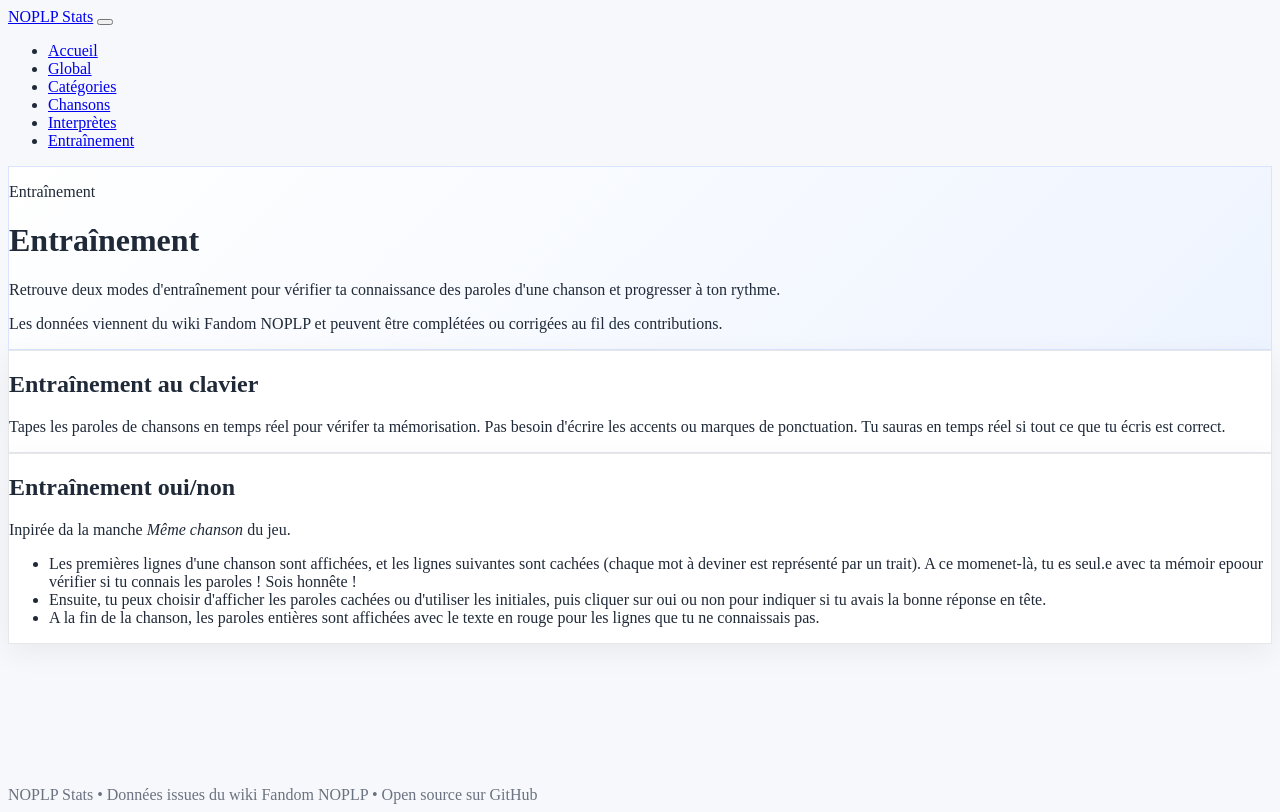
After one commit to MickaelFontes/noplp-stats, a Python web app: template pages/templates/training.html in a window 1280 px wide. The commit adds this page. Run offline with Jinja, Linux system fonts and the light colour scheme; the template is opened without the code that fills it, so the values that code supplies are empty.

Commit message:
feat(pages/training): :construction: add common trainning landing page

```diff
--- a/pages/templates/home.html
+++ b/pages/templates/home.html
@@ -7,7 +7,7 @@
     <div class="col-12 col-lg-10">
         <div class="hero-card rounded-4 p-4 p-lg-5">
             <p class="text-uppercase text-primary fw-semibold mb-2">NOPLP Stats</p>
-            <h1 class="display-6 fw-bold mb-3">Statistiques et révisions autour de N'oubliez pas les paroles</h1>
+            <h1 class="display-6 fw-bold mb-3">Statistiques et révisions autour de <i>N'oubliez pas les paroles</i></h1>
             <p class="lead mb-0">Le site présente des statistiques sur les chansons, les catégories et les interprètes du jeu, avec des outils pensés pour réviser efficacement et explorer les tendances du programme.</p>
         </div>
     </div>
--- /dev/null
+++ b/pages/templates/training.html
@@ -0,0 +1,54 @@
+{% extends "base.html" %}
+
+{% block title %}Entraînement - NOPLP stats - Statistiques N'oubliez pas les paroles{% endblock %}
+
+{% block content %}
+
+<div class="row justify-content-center g-4">
+    <div class="col-12 col-lg-10">
+        <div class="hero-card rounded-4 p-4 p-lg-5">
+            <p class="text-uppercase text-primary fw-semibold mb-2">Entraînement</p>
+            <h1 class="display-6 fw-bold mb-3">Entraînement</h1>
+            <p class="lead mb-0">Retrouve deux modes d'entraînement pour vérifier ta connaissance des paroles d'une
+                chanson et progresser à ton rythme.</p>
+            <p class="mb-0">Les données viennent du wiki Fandom NOPLP et peuvent être complétées ou corrigées au fil des
+                contributions.</p>
+        </div>
+    </div>
+
+    <div class="col-12 col-lg-10">
+        <a href="/training/type" class="card-link" style="text-decoration:none;color:inherit;display:block;">
+            <div class="section-card rounded-4 p-4 p-lg-5 mb-4">
+                <h2 class="h3 fw-semibold" hre>Entraînement au clavier</h2>
+                <p>Tapes les paroles de chansons en temps réel pour vérifer ta mémorisation. Pas besoin d'écrire les
+                    accents
+                    ou marques de ponctuation. Tu sauras en temps réel si tout ce que tu écris est correct.</p>
+            </div>
+        </a>
+    </div>
+</div>
+<div class="row justify-content-center g-4">
+    <div class="col-12 col-lg-10">
+        <a href="/training/yes_no" class="card-link" style="text-decoration:none;color:inherit;display:block;">
+            <div class="section-card rounded-4 p-4 p-lg-5 mb-4">
+                <h2 class="h3 fw-semibold">Entraînement oui/non</h2>
+                <p>Inpirée da la manche <i>Même chanson</i> du jeu.</p>
+
+                <ul>
+                    <li>Les premières lignes d'une chanson sont affichées, et les lignes suivantes sont cachées (chaque
+                        mot
+                        à deviner est représenté par un trait).
+                        A ce momenet-là, tu es seul.e avec ta mémoir epoour vérifier si tu connais les paroles ! Sois
+                        honnête !
+                    </li>
+                    <li>Ensuite, tu peux choisir d'afficher les paroles cachées ou d'utiliser les initiales, puis
+                        cliquer sur oui ou non pour indiquer si tu avais la bonne réponse en tête.</li>
+                    <li>A la fin de la chanson, les paroles entières sont affichées avec le texte en rouge pour les
+                        lignes que tu ne connaissais pas.</li>
+                </ul>
+            </div>
+        </a>
+    </div>
+</div>
+
+{% endblock %}
```
Also changed, not shown: pages/training.py (+53 -32 lines).
